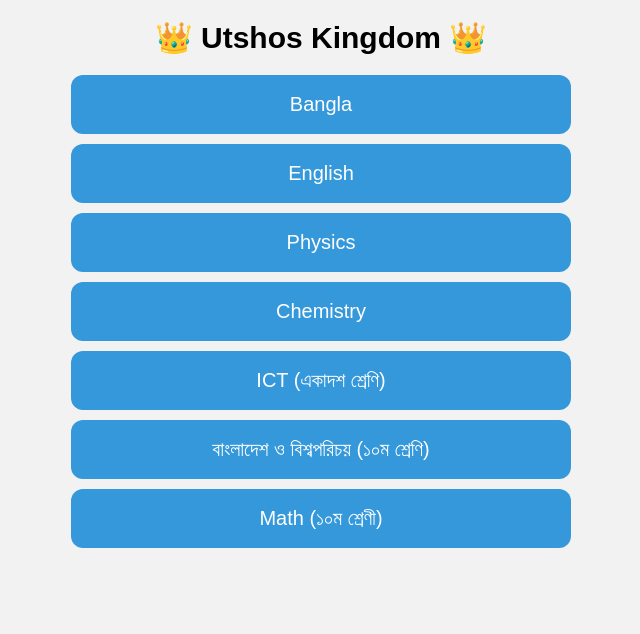
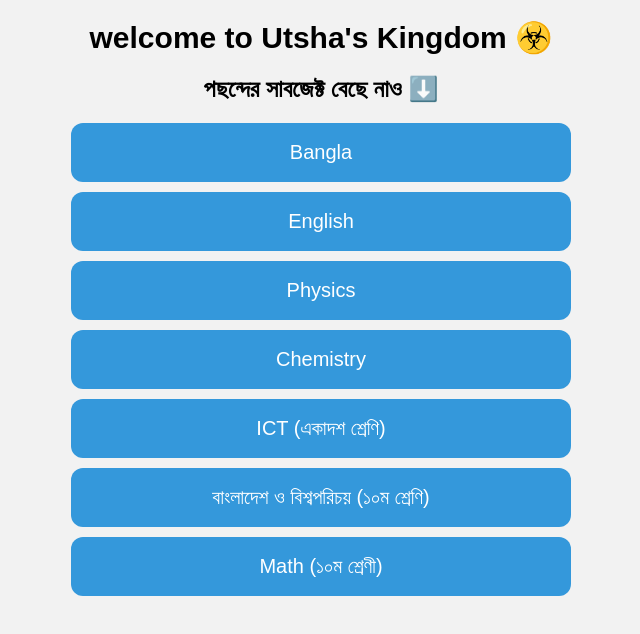
Before and after one commit to basuutsho4-nondini/Utsho-quiz, a plain HTML site: page index.html in a window 1280 px wide. Shown: the whole page, without its empty margins (319-959 px from the left). Drawn offline with Linux system fonts and the light colour scheme.

Commit message:
Update index.html

```diff
--- a/index.html
+++ b/index.html
@@ -74,7 +74,8 @@ button{
 
 <body>
 
-<h1>👑 Utshos Kingdom 👑</h1>
+<h1> welcome to Utsha's Kingdom ☣️</h1>
+    <h2>পছন্দের সাবজেক্ট বেছে নাও ⬇️ </h2>
 
 <!-- 🔵 MENU START -->
 <div id="menu">
```
